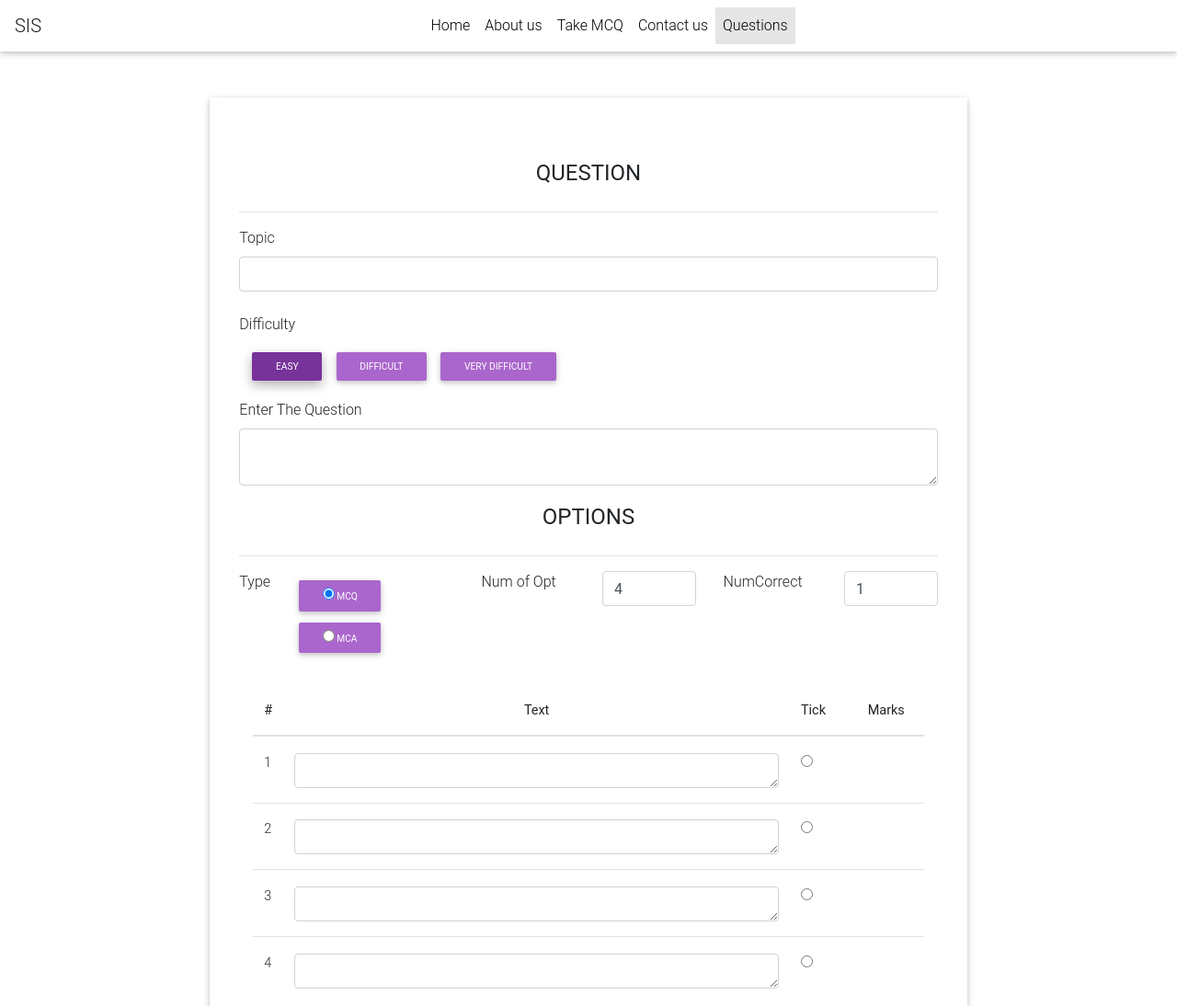
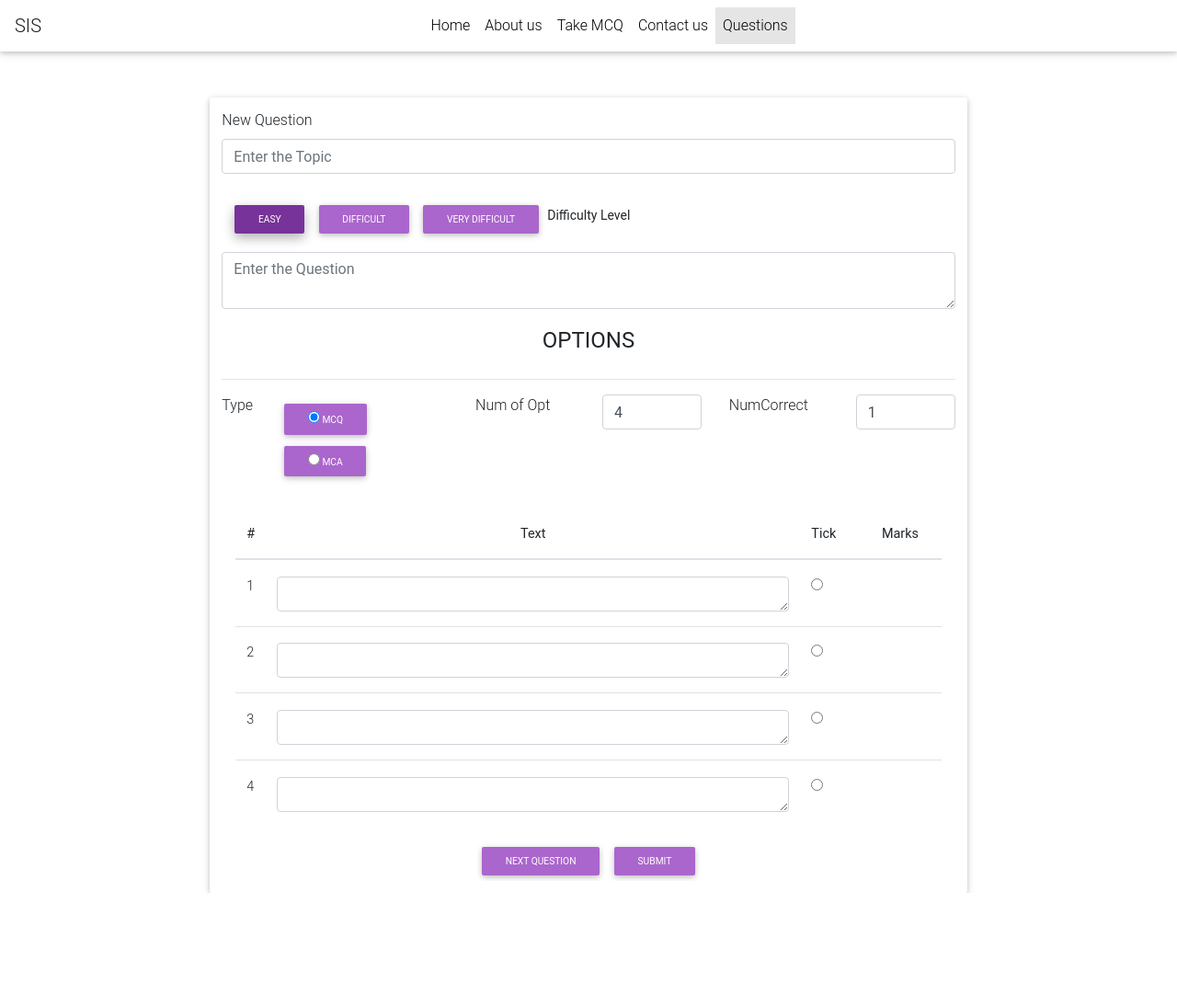
Before and after one commit to VishalGirishankar/MCQ-Rewrite, a plain HTML site: page Questions.html in a window 1280 px wide. Shown: the top 1094 px of the page at 92% size. After the commit the page ends 971 px from the top, so only its background shows below. Drawn offline with nearby package versions, Linux system fonts and the light colour scheme.

Commit message:
Worked On Changes

```diff
--- a/Questions.html
+++ b/Questions.html
@@ -57,16 +57,16 @@
       <div class="jumbotron">
         <form onsubmit="GetQuestion()" name="QForm" id="QForm" >
         <fieldset>
-          <legend class="text-center"><b>QUESTION</b> </legend>
-          <hr>
+          <label class="text-center">New Question </label>
+          <!-- <hr>      -->
           <div class="form-horizontal">
-                        <label for="QTopic" class="text-center" >Topic</label>
-                        <input type="text" class="form-control well" id="QTopic" name="QTopic" placeholder="" required >
+                        <!-- <label for="QTopic" class="text-center" >Topic</label> -->
+                        <input type="text" class="form-control well" id="QTopic" name="QTopic" placeholder="Enter the Topic" required >
                       </div>
                   <br>
                       <div class="form-group">
 
-                      <label for="Level" >Difficulty</label>
+
 
                       <div class="btn-sm btn-group-toggle" id="Level" data-toggle="buttons">
                         <label class="btn btn-secondary active btn-sm">
@@ -78,12 +78,13 @@
                         <label class="btn btn-secondary btn-sm">
                         <input type="radio"  name="QDifficultyLevel" value="VeryDifficult" placeholder="ID" > Very Difficult
                         </label>
+                        <label for="Level" > <b>Difficulty Level</b> </label>
                       </div>
 
                   </div>
                       <div class="form-group">
-                            <label class="text-center">Enter The Question</label> <br>
-                            <textarea name="Enter the Question" class="form-control well" id="QText" cols="75" rows="2" placeholder="" required></textarea>
+                            <!-- <label class="text-center">Enter The Question</label> <br> -->
+                            <textarea name="Enter the Question" class="form-control well" id="QText" cols="75" rows="2" placeholder="Enter the Question" required></textarea>
                         </div>
 
          </fieldset>
--- a/css/McqTest.css
+++ b/css/McqTest.css
@@ -2,11 +2,13 @@
 {
     position: inherit;
     top: 50px;
-    min-height: 400px
+    min-height: 400px;
+    padding: 13px;
 }
 
-.row .col .jumbotron{
+.row .jumbotron{
     box-shadow: 0 0 0 0 rgba(0,0,0,0), 0 2px 10px 0 rgba(0,0,0,0);
+    -webkit-box-shadow: 0;
 }
 
 #TimerDiv
--- a/js/TakeQuestions.js
+++ b/js/TakeQuestions.js
@@ -220,7 +220,7 @@ $("#NumCorrect").focusout(function(){
 $(document).ready(function(){
     $('input[name*=AnswerType]').change(function(){
 
-        if (Allow==true)
+
         {
             let temp = document.querySelector('input[name="AnswerType"]:checked').value;
             if(temp=="MCQ")
```
